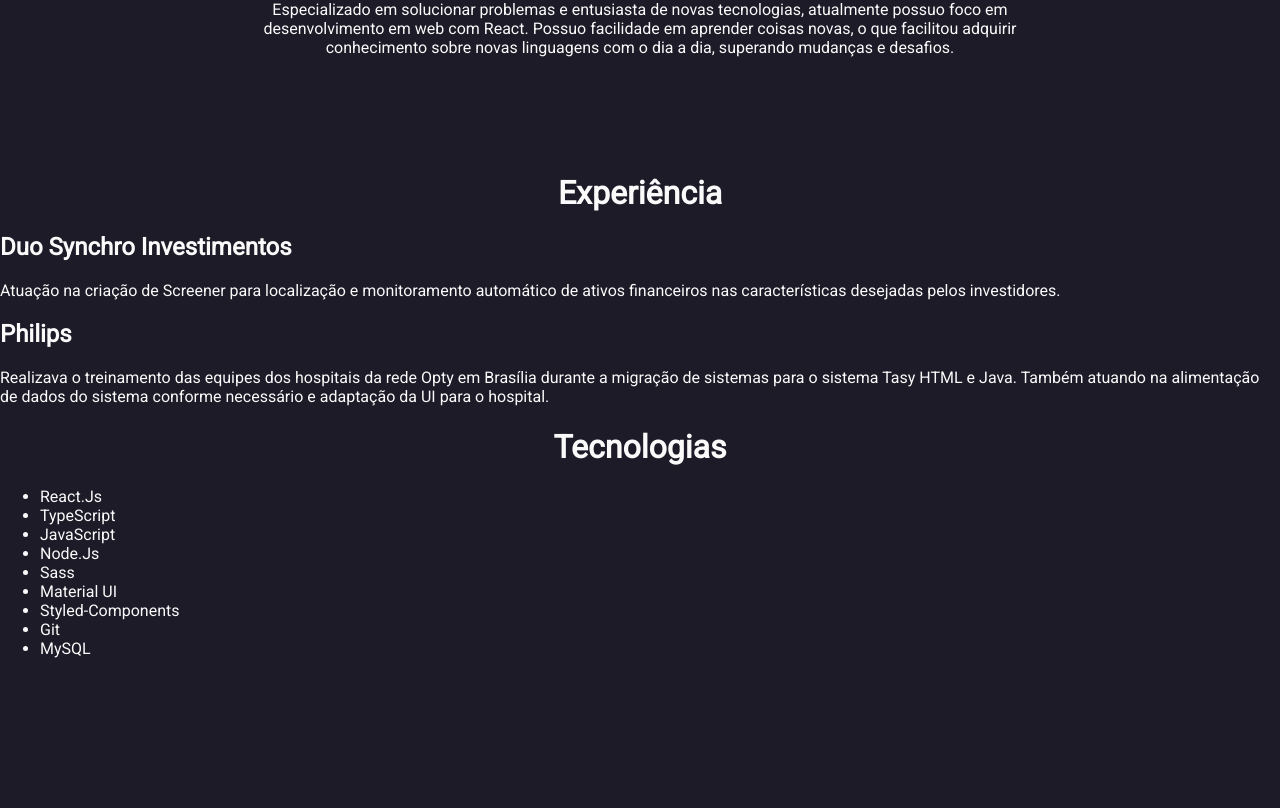
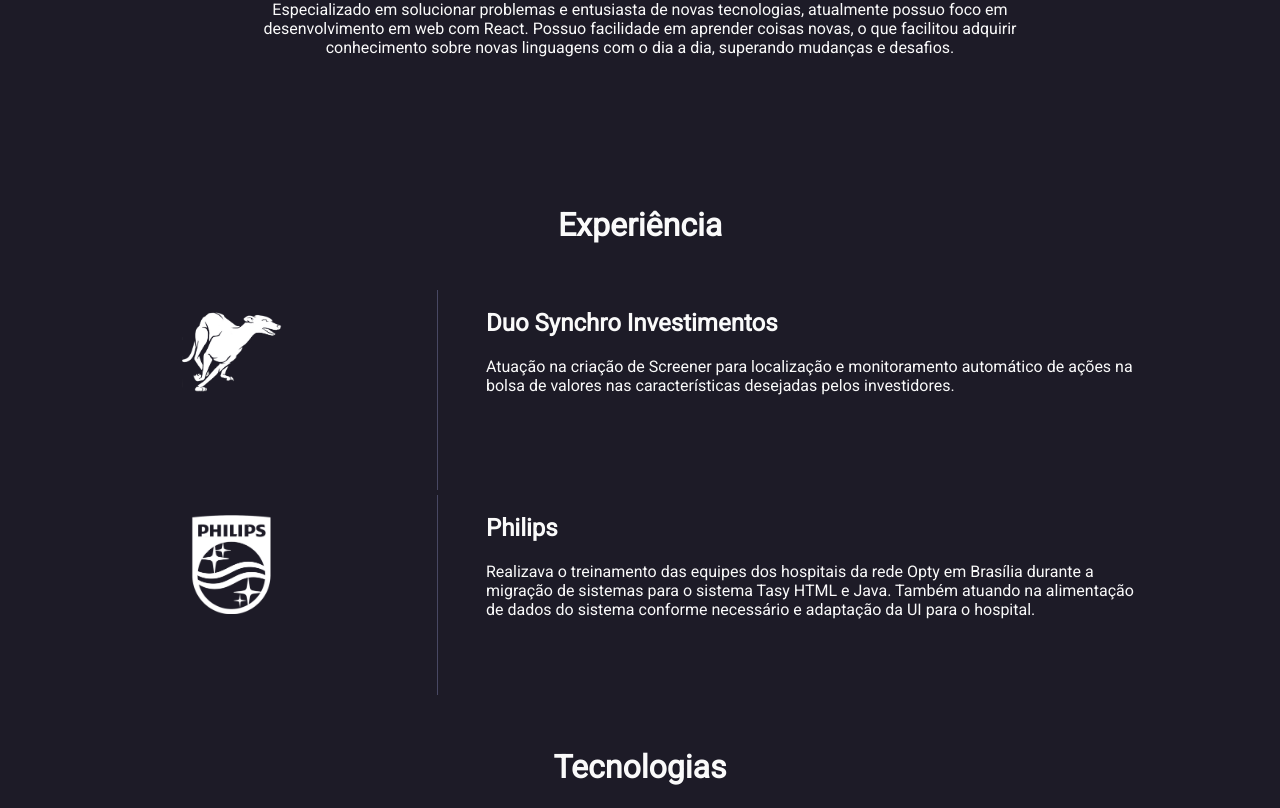
Before and after one commit to jonathancosta746/portfolio, a React (Create React App) app: page / in a window 1280 px wide. Shown: the part 886-1694 px from the top of the page. Before the commit the page ends 1560 px from the top, so only its background shows below. Built offline with nearby package versions, Linux system fonts and the light colour scheme; the HTML template or start-up script is replaced by a standard one.

Commit message:
adicionado sessão experiencias profissionais

```diff
--- a/src/App.tsx
+++ b/src/App.tsx
@@ -2,7 +2,7 @@
 
 import { Home } from './pages/Home/Home'
 import { About } from './components/About'
-import { Jobs } from './components/Jobs';
+import { Works } from './components/Works';
 import { Tecnologies } from './components/Technologies';
 
 function App() {
@@ -10,7 +10,7 @@
     <div className="App">
       <Home />
       <About />
-      <Jobs />
+      <Works />
       <Tecnologies />
     </div>
   );
--- a/src/components/Jobs/index.tsx
+++ /dev/null
@@ -1,14 +0,0 @@
-
-
-export const Jobs = () => {
-  return (
-    <div id="jobs">
-        <h1>Experiência</h1>
-            <h2>Duo Synchro Investimentos</h2>
-                <p>Atuação na criação de Screener para localização e monitoramento automático de ativos financeiros nas características desejadas pelos investidores.</p>
-
-            <h2>Philips</h2>
-                <p>Realizava o treinamento das equipes dos hospitais da rede Opty em Brasília durante a migração de sistemas para o sistema Tasy HTML e Java. Também atuando na alimentação de dados do sistema conforme necessário e adaptação da UI para o hospital.</p>
-    </div>
-  )
-}
--- a/src/components/NavBar/index.tsx
+++ b/src/components/NavBar/index.tsx
@@ -7,7 +7,7 @@
     <nav className={styles.menu}>
         <a href='/#'>Inicio</a>
         <a href='/#about'>Sobre</a>
-        <a href='/#jobs'>Experiência</a>
+        <a href='/#works'>Experiência</a>
         <a href='/#technologies'>Tecnologias</a>
         <a href='/#about'>Portfolio</a>
         <a href='/#about'>Contato</a>
--- /dev/null
+++ b/src/components/Works/Works.module.css
@@ -0,0 +1,47 @@
+.works {
+    display: grid;
+    grid-template-areas:
+    "title title title"
+    "work_img_greyhound work_detail_greyhound work_detail_greyhound"
+    "work_img_philips work_detail_philips work_detail_philips";
+    grid-template-columns: 50vh auto auto;
+    grid-template-rows: 100px 200px 200px;
+    grid-gap: 5px;
+    padding: 2rem;
+}
+
+h1{
+    grid-area: title;
+}
+
+.work_image{
+   text-align: center;
+
+}
+
+.work_img_greyhound{
+    grid-area: work_img_greyhound;
+    max-width: 100px;
+    margin: auto ;
+    padding: 20px;
+}
+
+.work_img_philips{
+    grid-area: work_img_philips;
+    max-width: 100px;
+    margin: auto;
+    padding: 20px;
+
+}
+
+.work_detail_greyhound{
+    grid-area: work_detail_greyhound;
+    padding: 0rem 6rem 0rem 3rem;
+    border-left: solid rgba(155, 161, 216, 0.342) 1px;
+}
+
+.work_detail_philips{
+    grid-area: work_detail_philips;
+    padding: 0rem 6rem 0rem 3rem;
+    border-left: solid rgba(155, 161, 216, 0.342) 1px;
+}
--- /dev/null
+++ b/src/components/Works/index.tsx
@@ -0,0 +1,33 @@
+import styles from './Works.module.css'
+
+import WorkPhilips from '../../assets/workPhilips.png'
+import WorkDuoSynchro from '../../assets/workDuoSynchro.png'
+
+
+export const Works = () => {
+  return (
+    <div id="works" className={styles.works}>
+        <h1>Experiência</h1>
+          <div className={styles.work_image}>
+            <img src={WorkDuoSynchro} alt="Philips" className={styles.work_img_greyhound}/>
+          </div>
+
+          <div className={styles.work_detail_greyhound}>
+            <h2>Duo Synchro Investimentos</h2>
+                <p>Atuação na criação de Screener para localização e monitoramento automático de ações na bolsa de valores nas características desejadas pelos investidores.</p>
+          </div>
+
+          <div className={styles.work_image}>
+            <img src={WorkPhilips} alt="Philips" className={styles.work_img_philips}/>
+          </div>
+
+          <div className={styles.work_detail_philips}>
+            <h2>Philips</h2>
+                <p>Realizava o treinamento das equipes dos hospitais da rede Opty em Brasília durante a migração de sistemas para o sistema Tasy HTML e Java. Também atuando na alimentação de dados do sistema conforme necessário e adaptação da UI para o hospital.
+                </p>
+          </div>
+
+
+    </div>
+  )
+}
```
Also changed, not shown: src/assets/workDuoSynchro.png (added), src/assets/workPhilips.png (added), src/components/Jobs/Jobs.module.css (deleted).
